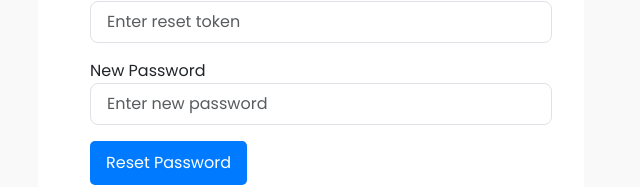
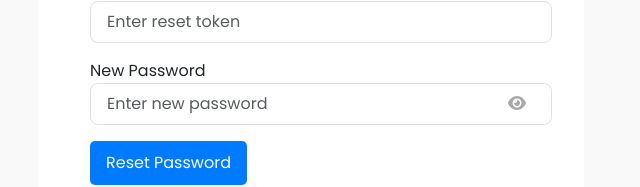
Before and after one commit to shamshussein/OAGS, a React (Create React App) app in the folder frontend/: page /reset-password in a window 1280 px wide. Shown: the part 151-338 px from the top of the page, without its empty margins (329-969 px from the left). Built offline with nearby package versions, Linux system fonts and the light colour scheme.

Commit message:
major updates

```diff
--- a/frontend/src/Components/auth/ForgotPassword.js
+++ b/frontend/src/Components/auth/ForgotPassword.js
@@ -23,7 +23,7 @@ const ForgotPassword = () => {
                         <div className="card-body">
                             <h2 className="card-title text-center">Forgot Password</h2>
                             <form onSubmit={handleSubmit}>
-                                <div className="form-group">
+                                <div className="form-group mb-3">
                                     <label htmlFor="email">Email address</label>
                                     <input
                                         type="email"
--- a/frontend/src/Components/auth/ResetPassword.js
+++ b/frontend/src/Components/auth/ResetPassword.js
@@ -1,10 +1,15 @@
 import React, { useState } from 'react';
 import axios from 'axios';
-
+import PasswordInput from 'Components/utils/passwordInput';
+import useTogglePassword from 'Components/utils/togglePassword';
 const ResetPassword = () => {
     const [token, setToken] = useState('');
     const [newPassword, setNewPassword] = useState('');
     const [message, setMessage] = useState('');
+    const {
+        showPassword,
+        togglePasswordVisibility,
+      } = useTogglePassword();
 
     const handleSubmit = async (e) => {
         e.preventDefault();
@@ -38,14 +43,13 @@ const ResetPassword = () => {
                                 </div>
                                 <div className="form-group mb-3">
                                     <label htmlFor="newPassword">New Password</label>
-                                    <input
-                                        type="password"
-                                        className="form-control"
+                                    <PasswordInput
                                         id="newPassword"
                                         placeholder="Enter new password"
                                         value={newPassword}
                                         onChange={(e) => setNewPassword(e.target.value)}
-                                        required
+                                        showPassword={showPassword}
+                                        togglePasswordVisibility={togglePasswordVisibility}
                                     />
                                 </div>
                                 <button type="submit" className="btn btn-primary btn-block">Reset Password</button>
--- a/frontend/src/Components/auth/SignIn.js
+++ b/frontend/src/Components/auth/SignIn.js
@@ -86,15 +86,9 @@ const handleGoogleFailure = (error) => {
   console.error("Google Sign-In Error:", error);
   setError("Google sign-in failed. Please try again.");
 };
-
-
-
 const handleForgotPassword = () => {
   navigate("/forgot-password");
 };
-
-
-
   return (
    <GoogleOAuthProvider clientId="228358965090-n0v3qt1ub11abq17adigr3s0u0sfgsu1.apps.googleusercontent.com">
     <div className="container d-flex justify-content-center align-items-center min-vh-100">
@@ -132,10 +126,7 @@ const handleForgotPassword = () => {
             />
           </div>
 
-          <button className="" onClick={handleForgotPassword}>Forgot Password?</button>
-
-
-
+          <button className="mb-3" onClick={handleForgotPassword}>Forgot Password?</button>
 
           {error && <p className="text-danger">{error}</p>}
           {success && <p className="text-success">{success}</p>}
@@ -153,8 +144,7 @@ const handleForgotPassword = () => {
                      useOneTap
                      className="w-100 mt-3"
                    />
-        <p className="text-center mb-4">Or</p>
-
+        <p className="text-center mt-3">Or</p>
           <button
             type="button"
             className="btn btn-outline-dark w-100 mb-3"
--- a/frontend/src/Components/auth/SignUp.js
+++ b/frontend/src/Components/auth/SignUp.js
@@ -234,7 +234,7 @@ const handleTermsOfUseClick = () => {
           >
             Sign Up
           </button>
-          <p className="text-center mb-4">Or</p>
+          <p className="text-center">Or</p>
 
           <GoogleLogin
             onSuccess={handleGoogleSuccess}
--- a/frontend/src/Components/auth/auth.css
+++ b/frontend/src/Components/auth/auth.css
@@ -25,7 +25,7 @@ body {
   font-size: 1rem;
   color: #333;
   text-align: center;
-  margin-top: 1rem;
+  /* margin-top: 1rem; */
 }
 .auth-container form {
   display: flex;
--- a/frontend/src/Components/utils/passwordInput.js
+++ b/frontend/src/Components/utils/passwordInput.js
@@ -27,7 +27,7 @@ const PasswordInput = ({
         style={{
           position: "absolute",
           right: "0",
-          top: "30%",
+          top: "50%",
           transform: "translateY(-50%)",
           border: "none",
           background: "transparent",
```
Also changed, not shown: 1 other file (tests, documents, lock files or other folders).
